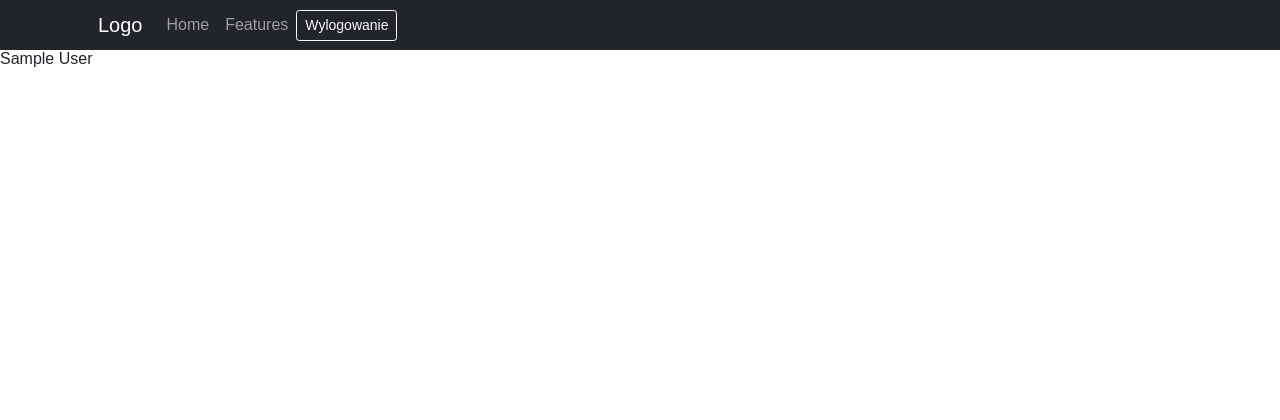
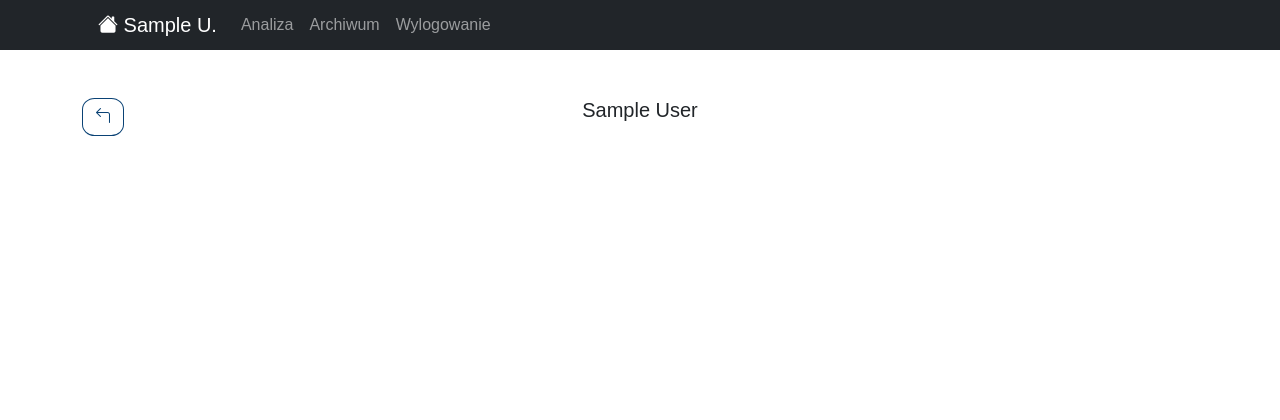
Before and after one commit to Hypnos86/WIiR-KO, a Django app: a page that uses main/templates/base.html in a window 1280 px wide. Shown: the top 420 px of the page. Run offline with Django 4.2, Linux system fonts and the light colour scheme; a user stored in the database is signed in; tables that the repository leaves empty hold one stand-in row (values such as "Sample post"); some libraries are stand-ins or nearby versions.

Commit message:
add unit style

```diff
--- a/main/static/main/style.css
+++ b/main/static/main/style.css
@@ -13,17 +13,41 @@ html {
 
 .btn-county{
     background-color: #0a4275 !important;
-    font-color: white;
+    color: white;
     border-color: #0a4275;
     transition: transform .2s;
 }
 
 .btn-county:hover{
     border-color: white;
+    color:white;
     transform:scale(1.2);
+
 }
 
 
 .list-county{
     display:inline;
 }
+
+.back-button{
+    color: #0a4275;
+    border-color: #0a4275
+    display: inline-block;
+    font-weight: 400;
+    line-height: 1.5;
+    text-align: center;
+    text-decoration: none;
+    vertical-align: middle;
+    border: 1px solid #0a4275;
+    border-radius: 30%;
+    padding: 0.375rem 0.75rem;
+    font-size: 1rem;
+    transition: transform .2s;
+}
+
+.back-button:hover{
+    background-color: #0a4275;
+    color:white;
+    transform:scale(1.2);
+}
--- a/main/templates/base.html
+++ b/main/templates/base.html
@@ -43,7 +43,7 @@
 {% if user.is_authenticated %}
 <nav class="navbar navbar-expand-lg navbar-dark bg-dark">
     <div class="container">
-        <a class="navbar-brand" href="/">Logo</a>
+        <a class="navbar-brand bi bi-house-fill" href="/"> {%if user.first_name %} {{user.first_name}} {{user.last_name.0}}. {%else%} {{user.username}} {%endif%}</a>
         <button class="navbar-toggler" type="button" data-bs-toggle="collapse" data-bs-target="#navbarNav"
                 aria-controls="navbarNav" aria-expanded="false" aria-label="Toggle navigation">
             <span class="navbar-toggler-icon"></span>
@@ -51,15 +51,15 @@
         <div class="collapse navbar-collapse" id="navbarNav">
             <ul class="navbar-nav ml-auto">
                 <li class="nav-item">
-                    <a class="nav-link" href="#">Home</a>
+                    <a class="nav-link" href="/">Analiza</a>
                 </li>
                 <li class="nav-item">
-                    <a class="nav-link" href="#">Features</a>
+                    <a class="nav-link" href="/">Archiwum</a>
+                </li>
+                <li>
+                    <a href="{%url 'logout'%}" type="button" class="nav-link">Wylogowanie</a>
                 </li>
             </ul>
-            <div class="">
-                <a href="{%url 'logout'%}" type="button" class="btn btn-outline-light btn-sm">Wylogowanie</a>
-            </div>
         </div>
     </div>
 </nav>
--- a/main/templates/main/unit_county_main.html
+++ b/main/templates/main/unit_county_main.html
@@ -1,7 +1,7 @@
 {%extends 'base.html'%}
 {%load static%}
 {%block content%}
-<div class="container">
+<div class="container pt-5">
     <ul class="list-group">
         {%for unit in units%}
 
--- a/main/templates/main/unit_details.html
+++ b/main/templates/main/unit_details.html
@@ -1,8 +1,18 @@
 {%extends 'base.html'%}
 {%load static%}
 {%block content%}
-<div>
-<!--    TODO Piotr - stwórz widok dla jednostki-->
-    <h5>{{unit}}</h5>
+<div class="container pt-5">
+    <div class="row">
+        <div class="col-sm-1 col-md-1 col-lg-2 d-flex align-items-center">
+            <a href="{% url 'main:unit_county_main' slug %}" class="back-button">
+                <span class="bi bi-arrow-90deg-left"></span>
+            </a>
+        </div>
+        <div class="col-sm-10 col-md-10 col-lg-8">
+            <div class="text-center">
+                <h5 class="h5 m-0 font-weight-bold">{{unit}}</h5>
+            </div>
+        </div>
+    </div>
 </div>
 {%endblock%}
--- a/main/templates/main/welcome.html
+++ b/main/templates/main/welcome.html
@@ -7,7 +7,7 @@
     <div class="row">
         {% for county in counties %}
         <div class="col-lg-2 col-md-3 col-sm-4 my-3 text-center ">
-            <a href="{% url 'main:unit_county_main' county.slug %}" class="btn btn-primary btn-county d-block">{{ county }}</a>
+            <a href="{% url 'main:unit_county_main' county.slug %}" class="btn  btn-county d-block">{{ county }}</a>
         </div>
         {% endfor %}
     </div>
--- a/main/views.py
+++ b/main/views.py
@@ -2,6 +2,9 @@ from django.shortcuts import render
 from django.views import View
 from main.models import CountyCard, HelpInfo
 from units.models import Unit
+import logging
+
+logger = logging.getLogger(__name__)
 
 
 # Create your views here.
@@ -9,12 +12,15 @@ class WelcomeView(View):
     template_name = 'main/welcome.html'
 
     def get(self, request):
-        counties = CountyCard.objects.all()
-        if not request.user.is_authenticated:
-            counties = counties.exclude(name="KWP Poznań")
+        try:
+            counties = CountyCard.objects.all()
+            if not request.user.is_authenticated:
+                counties = counties.exclude(name="KWP Poznań")
 
-        context = {'counties': counties}
-        return render(request, self.template_name, context)
+            context = {'counties': counties}
+            return render(request, self.template_name, context)
+        except Exception as e:
+            logger.error("Error: %s", e)
 
 
 class LoginView(View):
@@ -48,5 +54,5 @@ class UnitDetailsView(View):
 
     def get(self, request, slug, slug_unit):
         unit = Unit.objects.get(slug=slug_unit)
-        context = {'unit': unit}
+        context = {'unit': unit, 'slug': slug}
         return render(request, self.template_name, context)
```
Also changed, not shown: PoliceUnitsMaintenanceCards/settings.py (+30 -1 lines).
